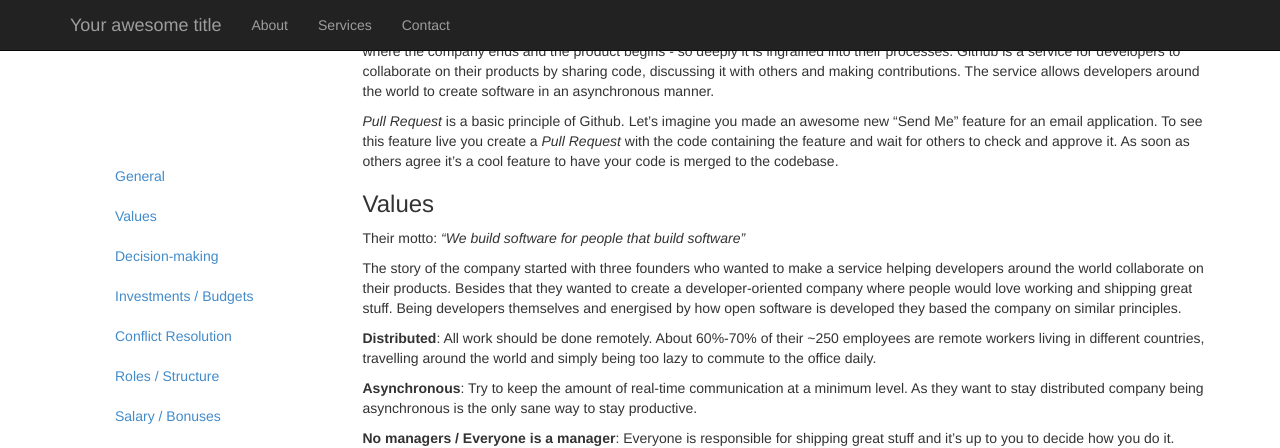
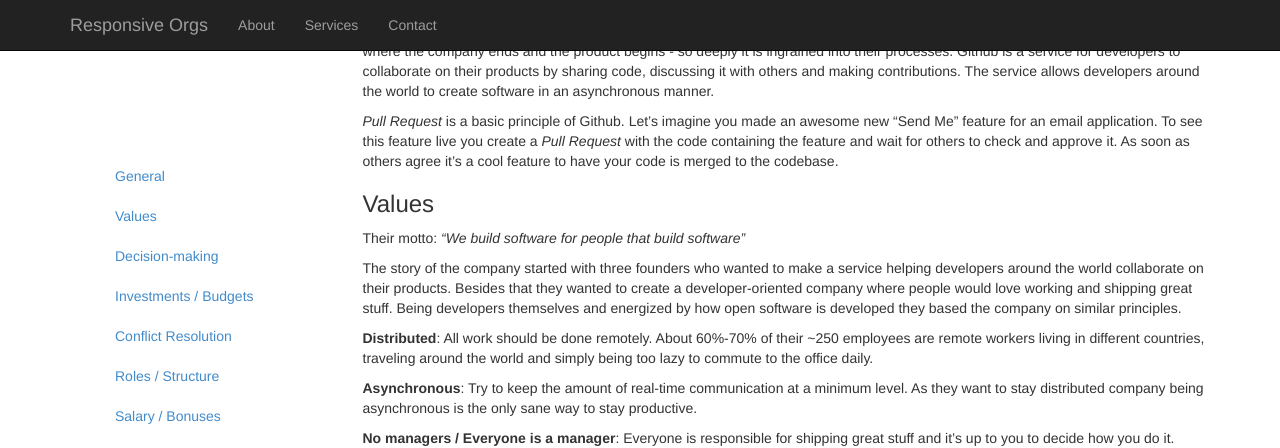
Before and after one commit to sery0ga/responsiveorgs, a Jekyll site: the page built from casestudy/github.md, in a window 1280 px wide and 900 px high, scrolled down 316 px. Shown: the top 448 px of the window. Built offline with Jekyll 4.4.1, drawn with Linux system fonts in a browser that asks for light colours; some of the changed text lies outside the part shown.

```diff
--- a/_config.yml
+++ b/_config.yml
@@ -1,5 +1,5 @@
 # Site settings
-title: Your awesome title
+title: Responsive Orgs
 email: skotlov@gmail.com
 description: > # this means to ignore newlines until "baseurl:"
   Write an awesome description for your new site here. You can edit this
@@ -7,8 +7,8 @@ description: > # this means to ignore newlines until "baseurl:"
   Google search results) and in your feed.xml site description.
 baseurl: "" # the subpath of your site, e.g. /blog/
 url: "http://yourdomain.com" # the base hostname & protocol for your site
-twitter_username: jekyllrb
-github_username:  jekyll
+twitter_username: skotlov
+github_username:  sery0ga
 
 # Build settings
 markdown: kramdown
--- a/_includes/footer.html
+++ b/_includes/footer.html
@@ -1,57 +1,14 @@
 <footer class="site-footer">
 
-  <div class="wrapper">
+<!--   <div class="wrapper">
 
     <h2 class="footer-heading">{{ site.title }}</h2>
 
     <div class="footer-col-wrapper">
-      <div class="footer-col  footer-col-1">
-        <ul class="contact-list">
-          <li>{{ site.title }}</li>
-          <li><a href="mailto:{{ site.email }}">{{ site.email }}</a></li>
-        </ul>
-      </div>
-
-      <div class="footer-col  footer-col-2">
-        <ul class="social-media-list">
-          {% if site.github_username %}
-          <li>
-            <a href="https://github.com/{{ site.github_username }}">
-              <span class="icon  icon--github">
-                <svg viewBox="0 0 16 16">
-                  <path fill="#828282" d="M7.999,0.431c-4.285,0-7.76,3.474-7.76,7.761 c0,3.428,2.223,6.337,5.307,7.363c0.388,0.071,0.53-0.168,0.53-0.374c0-0.184-0.007-0.672-0.01-1.32 c-2.159,0.469-2.614-1.04-2.614-1.04c-0.353-0.896-0.862-1.135-0.862-1.135c-0.705-0.481,0.053-0.472,0.053-0.472 c0.779,0.055,1.189,0.8,1.189,0.8c0.692,1.186,1.816,0.843,2.258,0.645c0.071-0.502,0.271-0.843,0.493-1.037 C4.86,11.425,3.049,10.76,3.049,7.786c0-0.847,0.302-1.54,0.799-2.082C3.768,5.507,3.501,4.718,3.924,3.65 c0,0,0.652-0.209,2.134,0.796C6.677,4.273,7.34,4.187,8,4.184c0.659,0.003,1.323,0.089,1.943,0.261 c1.482-1.004,2.132-0.796,2.132-0.796c0.423,1.068,0.157,1.857,0.077,2.054c0.497,0.542,0.798,1.235,0.798,2.082 c0,2.981-1.814,3.637-3.543,3.829c0.279,0.24,0.527,0.713,0.527,1.437c0,1.037-0.01,1.874-0.01,2.129 c0,0.208,0.14,0.449,0.534,0.373c3.081-1.028,5.302-3.935,5.302-7.362C15.76,3.906,12.285,0.431,7.999,0.431z"/>
-                </svg>
-              </span>
-
-              <span class="username">{{ site.github_username }}</span>
-            </a>
-          </li>
-          {% endif %}
-
-          {% if site.twitter_username %}
-          <li>
-            <a href="https://twitter.com/{{ site.twitter_username }}">
-              <span class="icon  icon--twitter">
-                <svg viewBox="0 0 16 16">
-                  <path fill="#828282" d="M15.969,3.058c-0.586,0.26-1.217,0.436-1.878,0.515c0.675-0.405,1.194-1.045,1.438-1.809
-                  c-0.632,0.375-1.332,0.647-2.076,0.793c-0.596-0.636-1.446-1.033-2.387-1.033c-1.806,0-3.27,1.464-3.27,3.27 c0,0.256,0.029,0.506,0.085,0.745C5.163,5.404,2.753,4.102,1.14,2.124C0.859,2.607,0.698,3.168,0.698,3.767 c0,1.134,0.577,2.135,1.455,2.722C1.616,6.472,1.112,6.325,0.671,6.08c0,0.014,0,0.027,0,0.041c0,1.584,1.127,2.906,2.623,3.206 C3.02,9.402,2.731,9.442,2.433,9.442c-0.211,0-0.416-0.021-0.615-0.059c0.416,1.299,1.624,2.245,3.055,2.271 c-1.119,0.877-2.529,1.4-4.061,1.4c-0.264,0-0.524-0.015-0.78-0.046c1.447,0.928,3.166,1.469,5.013,1.469 c6.015,0,9.304-4.983,9.304-9.304c0-0.142-0.003-0.283-0.009-0.423C14.976,4.29,15.531,3.714,15.969,3.058z"/>
-                </svg>
-              </span>
-
-              <span class="username">{{ site.twitter_username }}</span>
-            </a>
-          </li>
-          {% endif %}
-        </ul>
-      </div>
-
-      <div class="footer-col  footer-col-3">
-        <p class="text">{{ site.description }}</p>
-      </div>
     </div>
 
   </div>
-
+ -->
     <!-- jQuery -->
     <script src="/js/jquery.js"></script>
 
--- a/en/casestudy/github.md
+++ b/casestudy/github.md
@@ -17,9 +17,9 @@ _Pull Request_ is a basic principle of Github. Let’s imagine you made an aweso
 ### Values
 Their motto: _“We build software for people that build software”_
 
-The story of the company started with three founders who wanted to make a service helping developers around the world collaborate on their products. Besides that they wanted to create a developer-oriented company where people would love working and shipping great stuff. Being developers themselves and energised by how open software is developed they based the company on similar principles.
+The story of the company started with three founders who wanted to make a service helping developers around the world collaborate on their products. Besides that they wanted to create a developer-oriented company where people would love working and shipping great stuff. Being developers themselves and energized by how open software is developed they based the company on similar principles.
 
-**Distributed**: All work should be done remotely. About 60%-70% of their ~250 employees are remote workers living in different countries, travelling around the world and simply being too lazy to commute to the office daily.
+**Distributed**: All work should be done remotely. About 60%-70% of their ~250 employees are remote workers living in different countries, traveling around the world and simply being too lazy to commute to the office daily.
 
 **Asynchronous**: Try to keep the amount of real-time communication at a minimum level. As they want to stay distributed company being asynchronous is the only sane way to stay productive.
 
@@ -33,7 +33,7 @@ Zach Holman [puts it](https://github.com/holman/feedback/issues/430) this way, _
 
 _I've had a few really great ideas over the years of really awesome things I've wanted to work on, and sure, you get people saying "yeah that'd be awesome to have!" But then I couldn't find anyone to work on it with me. That's a huge indicator. It's easy to get people to agree with you, but if you can't convince them to donate their time to make the vision a reality, it's a massive signal that what you're doing isn't great.”_
 
-Most of the time it works well. However, when an argument couldn’t be resolved this way leaders are asked for help. Leaders are people who have been working on products for several years and understand the context much better than others. Zach [writes](https://github.com/holman/feedback/issues/430), _"Everyone's opinion doesn't matter equally. My opinion as a bystander just floating by a project's pull request matters much less than the team that's been working day-in, day-out on that particular pull for three months now. The team's opinion defers to the leadership of the project itself. It's not some weird power scramble, either: almost in all cases it just comes down to experience, and if you've been living and breathing something for four years, there's a good chance you have a deep context that others new to the project don't have.”_
+Most of the time it works well. However, when an argument couldn't be resolved this way leaders are asked for help. Leaders are people who have been working on products for several years and understand the context much better than others. Zach [writes](https://github.com/holman/feedback/issues/430), _"Everyone's opinion doesn't matter equally. My opinion as a bystander just floating by a project's pull request matters much less than the team that's been working day-in, day-out on that particular pull for three months now. The team's opinion defers to the leadership of the project itself. It's not some weird power scramble, either: almost in all cases it just comes down to experience, and if you've been living and breathing something for four years, there's a good chance you have a deep context that others new to the project don't have.”_
 
 Though leaders’ opinion has more weight it’s an advice, not an order. At the end it’s up to you and your team to decide what and how to do. Zach writes, _“… if you're at the point where you need someone else to come in and mediate a massive fight on a pull request, it's almost always a sign that both sides are idiots and you should go back to the drawing board and figure out a different way. It's one of those cases where whatever problem you're facing is probably just a really hard problem with valid concerns from both parties.”_
 
```
Also changed, not shown: casestudy/futurice.md (added, +130 -0 lines).
